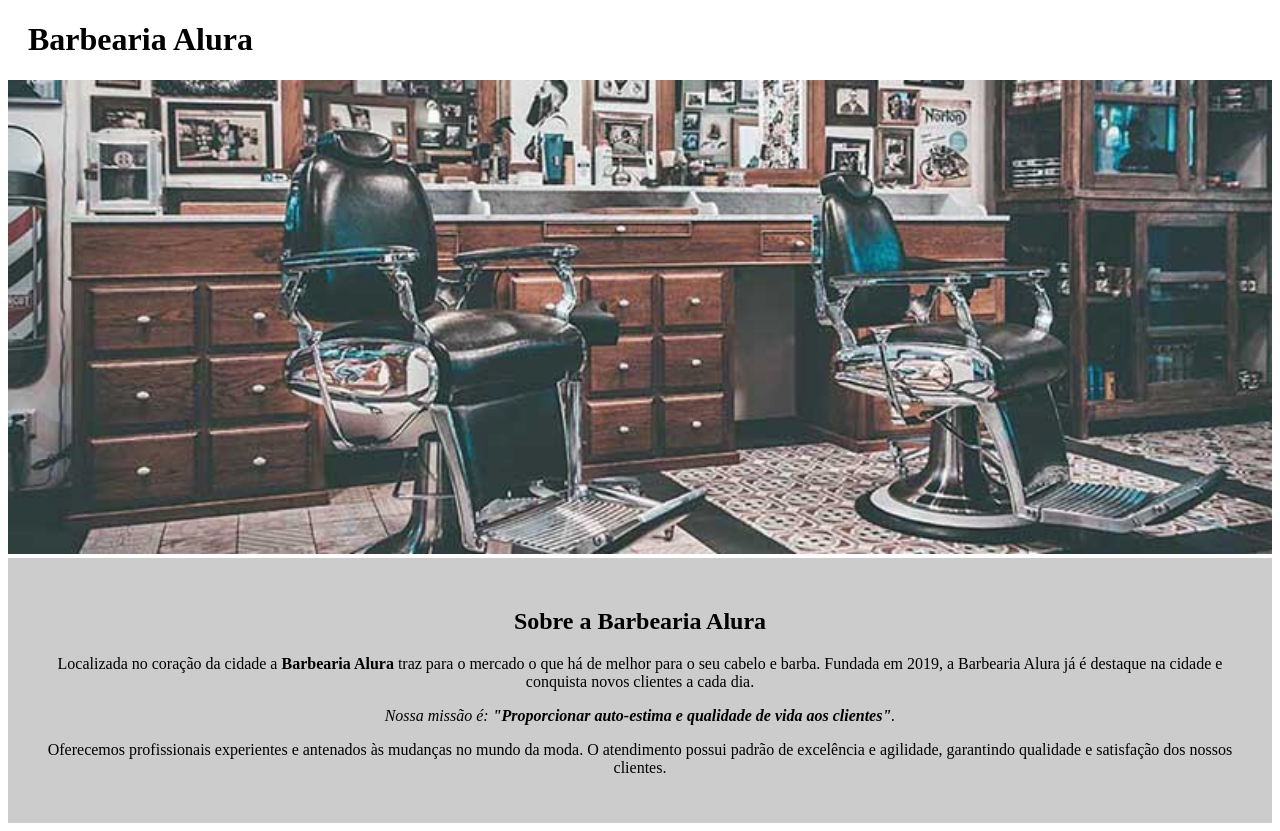
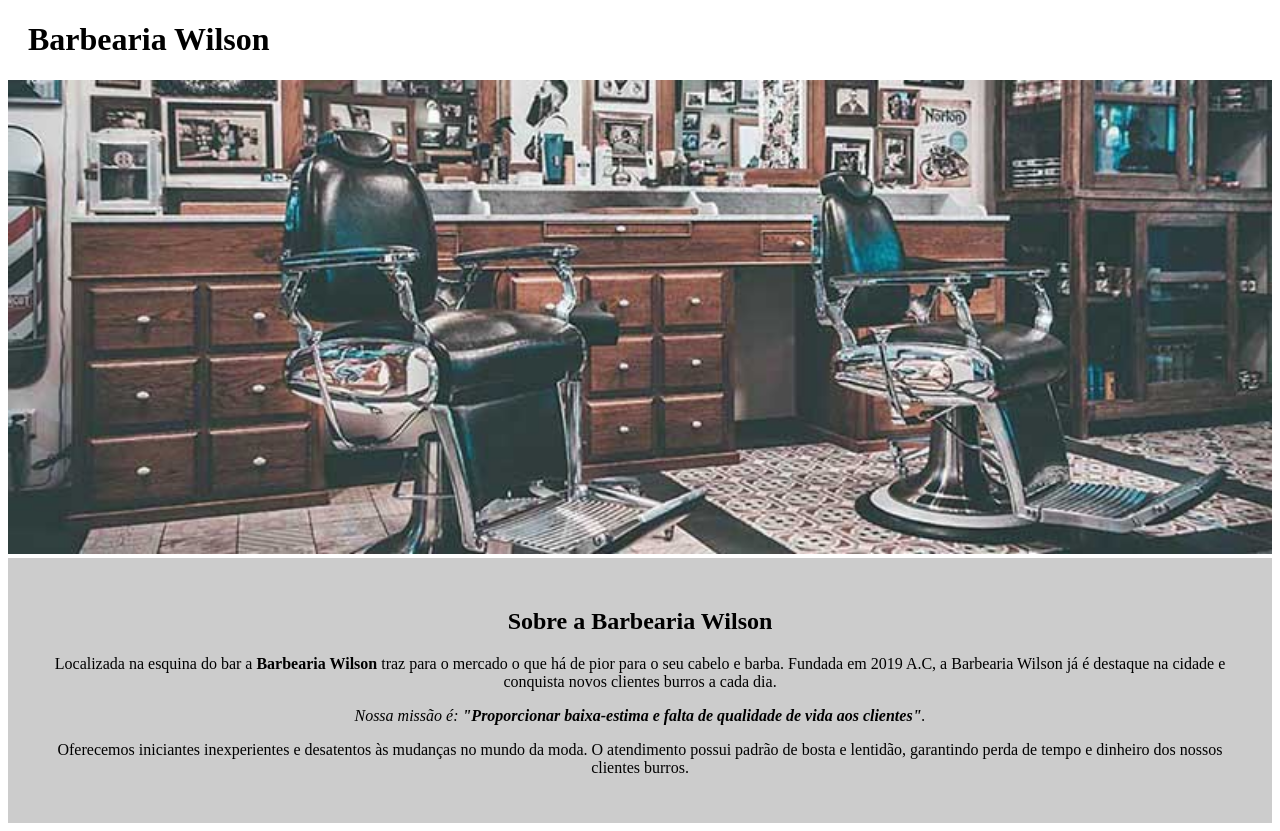
Before and after one commit to AnorakDHyster/VAI-ALURA-VAI, a plain HTML site: page index.html in a window 1280 px wide. Drawn offline with Linux system fonts and the light colour scheme.

Commit message:
Ai bolsonaro

```diff
--- a/index.html
+++ b/index.html
@@ -2,29 +2,29 @@
 <html lang="pt-br">
     <head>
         <meta charset="UTF-8">
-        <title>Barbearia Alura</title>
+        <title>Barbearia Wilson</title>
         <link rel="stylesheet" href="style-home.css">
     </head>
 
     <body>
         <header>
-            <h1 class="titulo-principal">Barbearia Alura</h1>
+            <h1 class="titulo-principal">Barbearia Wilson</h1>
         </header>
         <img id="banner" src="banner.jpg">
         <div class="principal">
-			<h2 class="titulo-centralizado">Sobre a Barbearia Alura</h2>
+			<h2 class="titulo-centralizado">Sobre a Barbearia Wilson</h2>
             <p>
-                Localizada no coração da cidade a <strong>Barbearia Alura</strong>
-                traz para o mercado o que há de melhor para o seu cabelo e barba. Fundada em 2019,
-                 a Barbearia Alura já é destaque na cidade e conquista novos clientes a cada dia.
+                Localizada na esquina do bar a <strong>Barbearia Wilson</strong>
+                traz para o mercado o que há de pior para o seu cabelo e barba. Fundada em 2019 A.C,
+                 a Barbearia Wilson já é destaque na cidade e conquista novos clientes burros a cada dia.
             </p>
             <p id="missao">
-                <em>Nossa missão é: <strong>"Proporcionar auto-estima e qualidade
+                <em>Nossa missão é: <strong>"Proporcionar baixa-estima e falta de qualidade
                     de vida aos clientes"</strong>.</em>
             </p>
             <p>
-                Oferecemos profissionais experientes e antenados às mudanças no mundo da moda. O atendimento possui
-                padrão de excelência e agilidade, garantindo qualidade e satisfação dos nossos clientes.
+                Oferecemos iniciantes inexperientes e desatentos às mudanças no mundo da moda. O atendimento possui
+                padrão de bosta e lentidão, garantindo perda de tempo e dinheiro dos nossos clientes burros.
             </p>
 
         </div>
```
